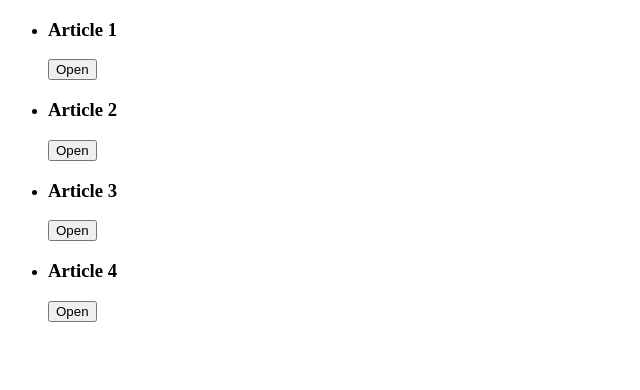
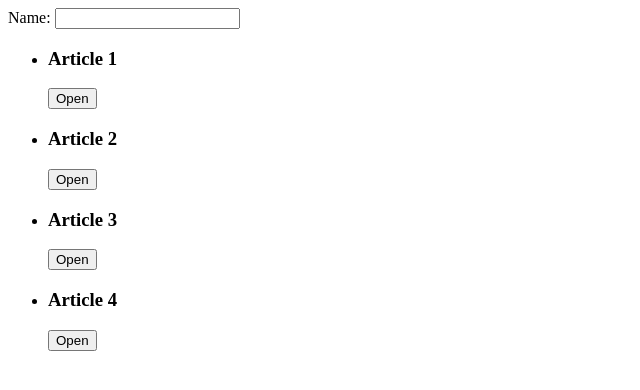
Before and after one commit to AlexanderKononenko210b/TestReact, a React (Create React App) app: page / in a window 1280 px wide. Shown: the top 390 px of the page, without its empty margins (0-640 px from the left). Built offline with nearby package versions, Linux system fonts and the light colour scheme.

Commit message:
using userform

```diff
--- a/src/components/App.js
+++ b/src/components/App.js
@@ -1,6 +1,7 @@
 import React, {Component} from 'react'
 import ArticleList from './ArticleList'
 import ArticleChart from './ArticlesChart'
+import UserForm from './UserForm'
 
 //здесь мы работаем со сторонней библиотекой как с обычным компонентом
 class App extends Component {
@@ -8,6 +9,7 @@
     render () {
         return (
             <div>
+                <UserForm/>
                 <ArticleList articles = {this.props.articles}/>
                 <ArticleChart articles = {this.props.articles}/>
             </div>
--- /dev/null
+++ b/src/components/UserForm.js
@@ -0,0 +1,24 @@
+import React, {Component} from 'react'
+
+class UserForm extends Component {
+
+    state = {
+        username: ''
+    }
+
+    render() {
+        return (
+            <div>
+                Name: <input type = 'text' value = {this.state.username} onChange = {this.handleUserChange}/>
+            </div>
+        )
+    }
+    handleUserChange = (ev) => {
+        if(ev.target.value.length > 10) return
+        this.setState({
+            username: ev.target.value
+        })
+    }
+}
+
+export default UserForm
```
